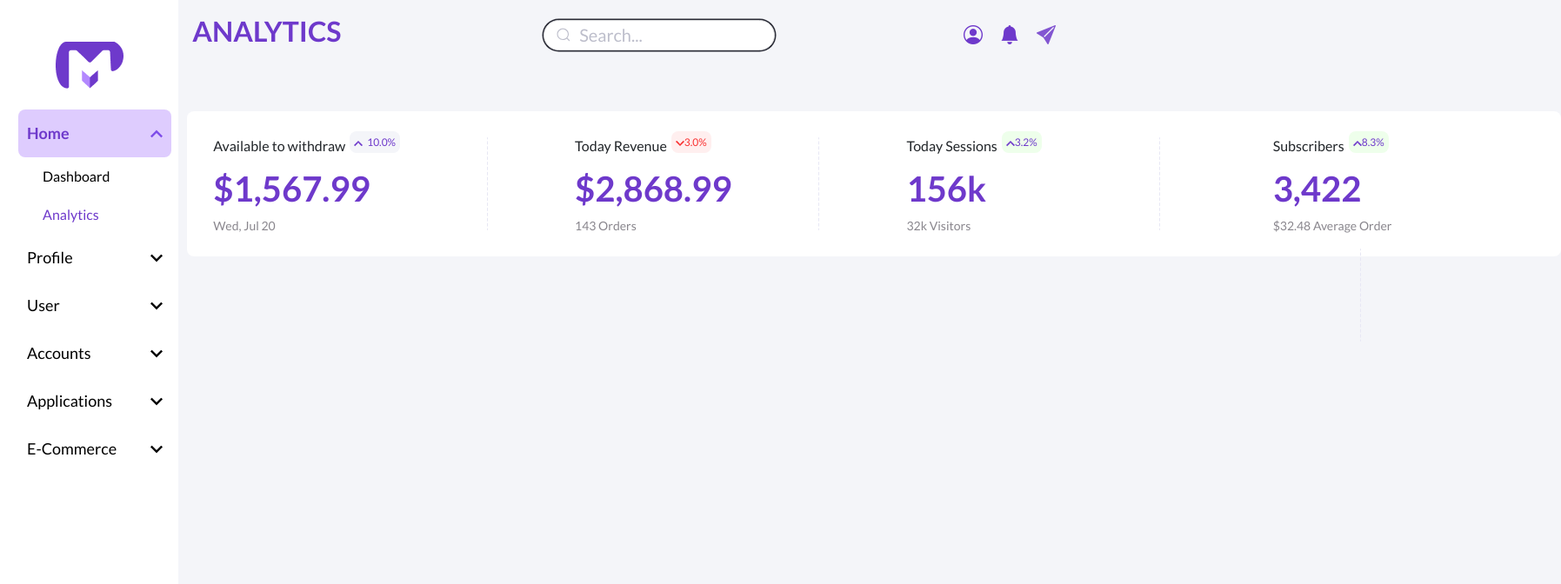
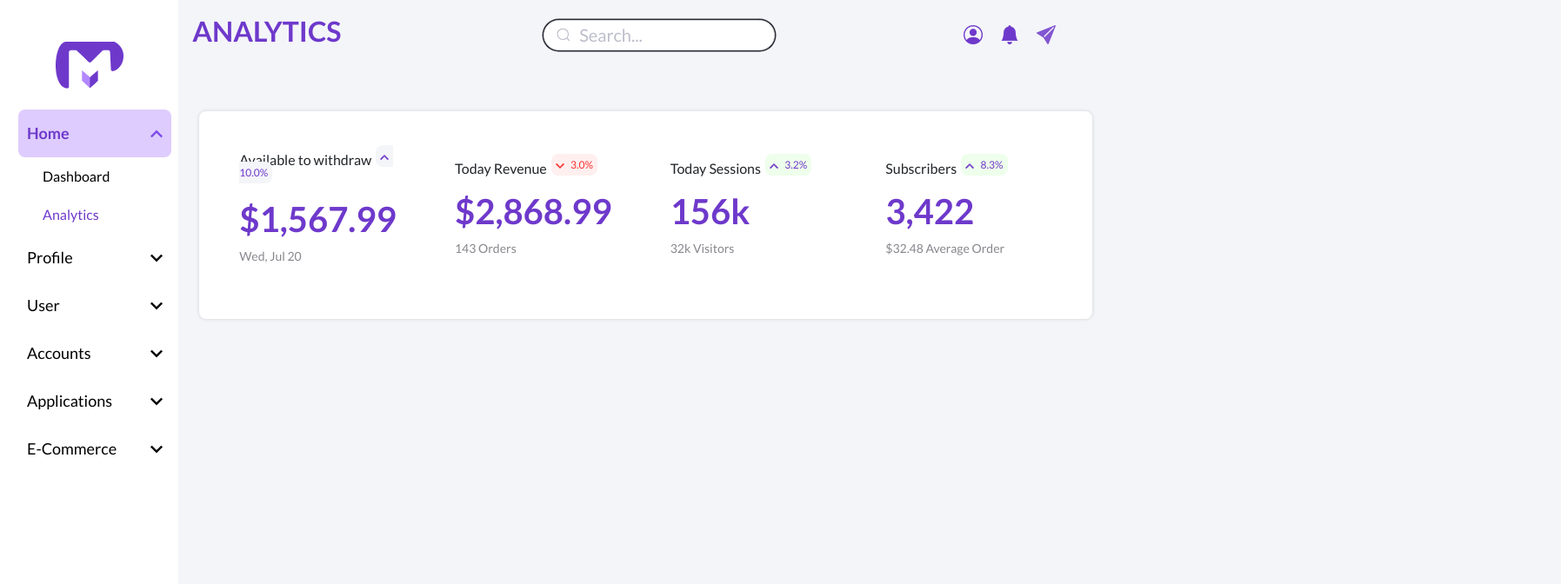
Before and after one commit to Akshat-619/Metrion-Dashboard, a React (Vite) app: page /analytics in a window 1280 px wide. Shown: the top 672 px of the page at 87% size, 1795 px wide, since content can reach past the window. Built offline with nearby package versions, Linux system fonts and the light colour scheme.

Commit message:
designed Home/Analytics

```diff
--- a/src/Pages/Home/Analytics/Analytics.css
+++ b/src/Pages/Home/Analytics/Analytics.css
@@ -1,35 +1,19 @@
 .counts {
+  background: white;
+  border-radius: 8px;
+  padding: 30px;
+  box-shadow: 0px 0px 4px 0px #00000026;
 
-    height: 167px;
-    width: 1580px;
-    opacity: 1;
-    border-radius: 8px;
-    padding: 30px;
-    gap: 30px;
-    background-color: white;
-    margin-left: 10px;
-
-}
-/* Header Card Spacing */
-
-.card-2, .card-3, .card-4{
-margin-left: 100px;
+  max-width: 1400px;   /* ✅ KEY FIX */
+  width: 100%;         /* optional, safe with max-width */
 }
 
-.cards {
-    margin-left: 70px;
+/* Shared card styling */
+.card-item {
+  height: 100%;
+  padding: 16px;
+  border-radius: 6px;
 }
-
-/* Caed-Divider */
-.cardDivider {
-    margin-left: 100px;
-}
-
-/* Header Card-1 */
-.cards-1 {
-    flex-direction: column;
-}
-
 .cards-1 h6 {
     justify-content: flex-start;
     font-size: 16px;
@@ -80,6 +64,32 @@ margin-left: 100px;
     background-color: #FFEFEF;
     color: #F93131;
 }
-#profit-sup, #loss-sup, #neutral-sup img {
+#profit-sup img {
     margin-right: 5px;
 }
+
+#loss-sup img {
+    margin-right: 5px;
+}
+
+#neutral-sup img {
+    margin-right: 5px;
+}
+
+/* Device Category */
+
+.device-category{
+width: 287px;
+    height: 340px;
+    border-radius: 8px;
+    background-color: white;
+    box-shadow: 0px 0px 4px 0px #00000026;
+
+}
+
+.dcTitle{
+    font-size: 20px;
+    font-weight: 500;
+     font-style: medium;
+     color: #3A3541;
+}
--- a/src/Pages/Home/Analytics/Analytics.jsx
+++ b/src/Pages/Home/Analytics/Analytics.jsx
@@ -1,75 +1,83 @@
 import React from 'react'
 import "./Analytics.css"
 import profitIcon from "../../../assets/profitIcon.png";
-import lossIcon from "../../../assets/lossIcon.png"
-import cardDivider from "../../../assets/cardDivider.png"
+import lossIcon from "../../../assets/lossIcon.png";
 
 const Analytics = () => {
   return (
-    <div className='col-12'>
-      <div className=" d-flex mt-5 counts">
-        <div className='cards m-0 d-flex'>
-          {/* Card-1 */}
-          <div className="card-1 ">
-            <div>
-              <h6>Available to withdraw<sup id='neutral-sup'><img  src={profitIcon} alt="" />10.0%</sup></h6>
-            </div>
+    <div className="col-12 px-4">
+      <div className="counts  mx-auto mt-5">
+
+        <div className="row g-4 align-items-center">
+
+          {/* Card 1 */}
+          <div className="col-3">
+            <div className="card-item card-1">
+              <h6>
+                Available to withdraw
+                <sup id="neutral-sup">
+                  <img src={profitIcon} alt="" /> 10.0%
+                </sup>
+              </h6>
               <div className="d-flex mt-3 withdrawal-amt">
                 <h1>$1,567.99</h1>
                 <p>Wed, Jul 20</p>
               </div>
             </div>
-   <img className='cardDivider' src={cardDivider} />
+          </div>
 
-{/* Card-2 */}
-<div className="card-2">
-            <div>
-              <h6>Today Revenue<sup id='loss-sup'><img src={lossIcon} alt="" />3.0%</sup></h6>
-            </div>
+          {/* Card 2 */}
+          <div className="col-3">
+            <div className="card-item card-2">
+              <h6>
+                Today Revenue
+                <sup id="loss-sup">
+                  <img src={lossIcon} alt="" /> 3.0%
+                </sup>
+              </h6>
               <div className="d-flex mt-3 withdrawal-amt">
                 <h1>$2,868.99</h1>
                 <p>143 Orders</p>
               </div>
             </div>
-<img className='cardDivider' src={cardDivider} />
+          </div>
 
-{/* Card-3 */}
-<div className="card-3">
-   <div>
-              <h6>Today Sessions<sup id='profit-sup'><img src={profitIcon} alt="" />3.2%</sup></h6>
-            </div>
+          {/* Card 3 */}
+          <div className="col-3">
+            <div className="card-item card-3">
+              <h6>
+                Today Sessions
+                <sup id="profit-sup">
+                  <img src={profitIcon} alt="" /> 3.2%
+                </sup>
+              </h6>
               <div className="d-flex mt-3 withdrawal-amt">
                 <h1>156k</h1>
                 <p>32k Visitors</p>
               </div>
             </div>
           </div>
-<img className='cardDivider' src={cardDivider} />
 
-{/* Card-4 */}
-
-<div className="card-4">
-  <div>
-              <h6>Subscribers<sup id='profit-sup'><img src={profitIcon} alt="" />8.3%</sup></h6>
-            </div>
+          {/* Card 4 */}
+          <div className="col-3">
+            <div className="card-item card-4">
+              <h6>
+                Subscribers
+                <sup id="profit-sup">
+                  <img src={profitIcon} alt="" /> 8.3%
+                </sup>
+              </h6>
               <div className="d-flex mt-3 withdrawal-amt">
                 <h1>3,422</h1>
                 <p>$32.48 Average Order</p>
               </div>
-            <img className='cardDivider' src={cardDivider} />
             </div>
-
-
-
-
-
-
+          </div>
 
         </div>
       </div>
-
-
+    </div>
   )
 }
 
-export default Analytics
+export default Analytics;
```
Lines whose indentation alone changed are shown as unchanged.
